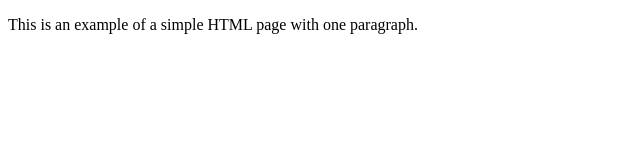
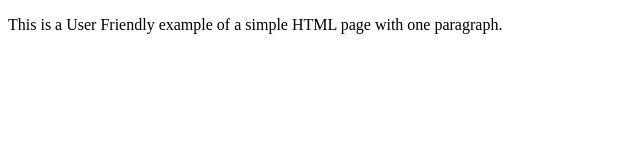
Before and after one commit to Csanad-A/Jira-Sample-Project, a plain HTML site: page index.html in a window 1280 px wide. Shown: the whole page, without its empty margins (0-640 px from the left). Drawn offline with Linux system fonts and the light colour scheme.

Commit message:
fix: [TB2-1] Make Text more User Friendly

```diff
--- a/index.html
+++ b/index.html
@@ -4,6 +4,6 @@
         <title>Example</title>
     </head>
     <body>
-        <p>This is an example of a simple HTML page with one paragraph.</p>
+        <p>This is a User Friendly example of a simple HTML page with one paragraph.</p>
     </body>
 </html>
```
